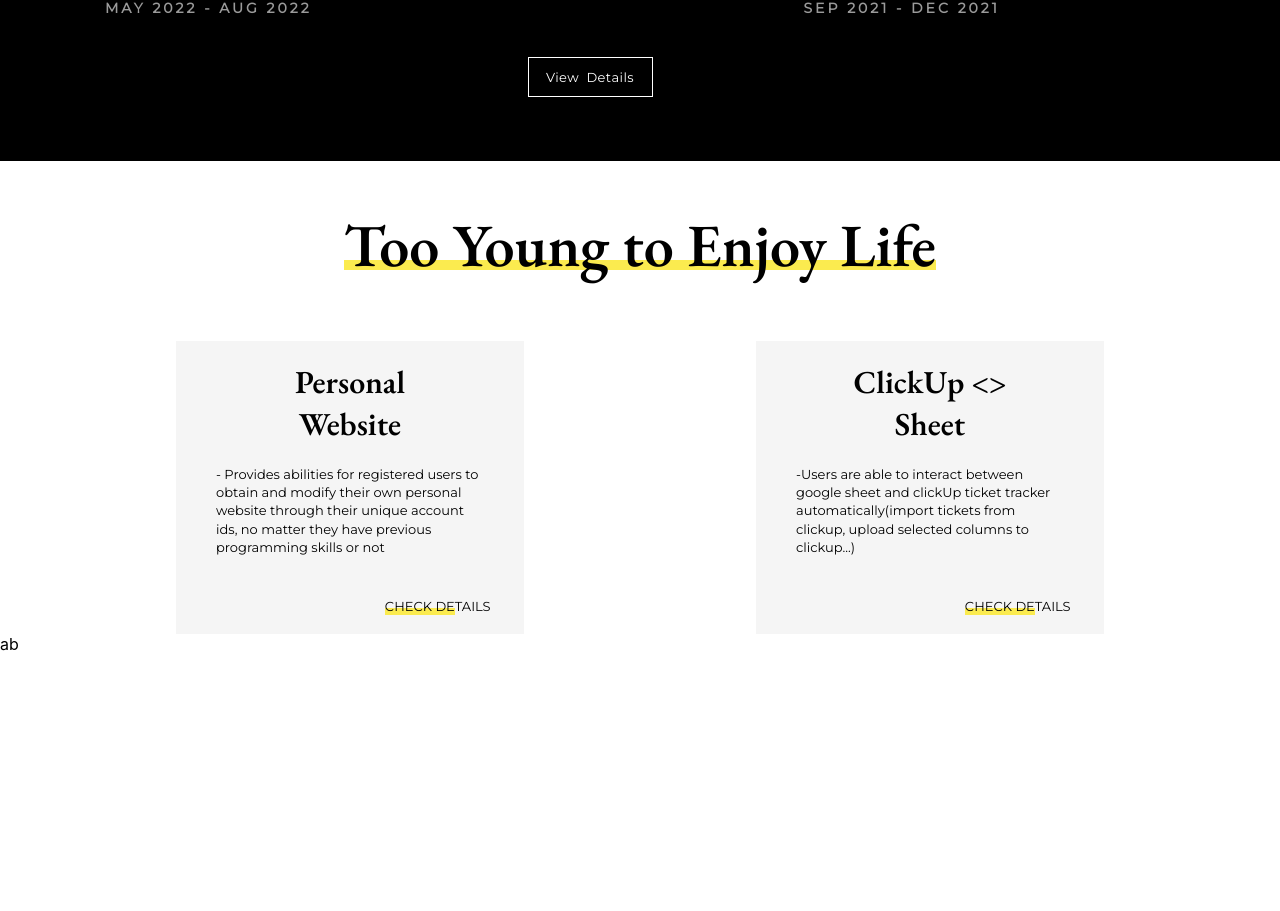
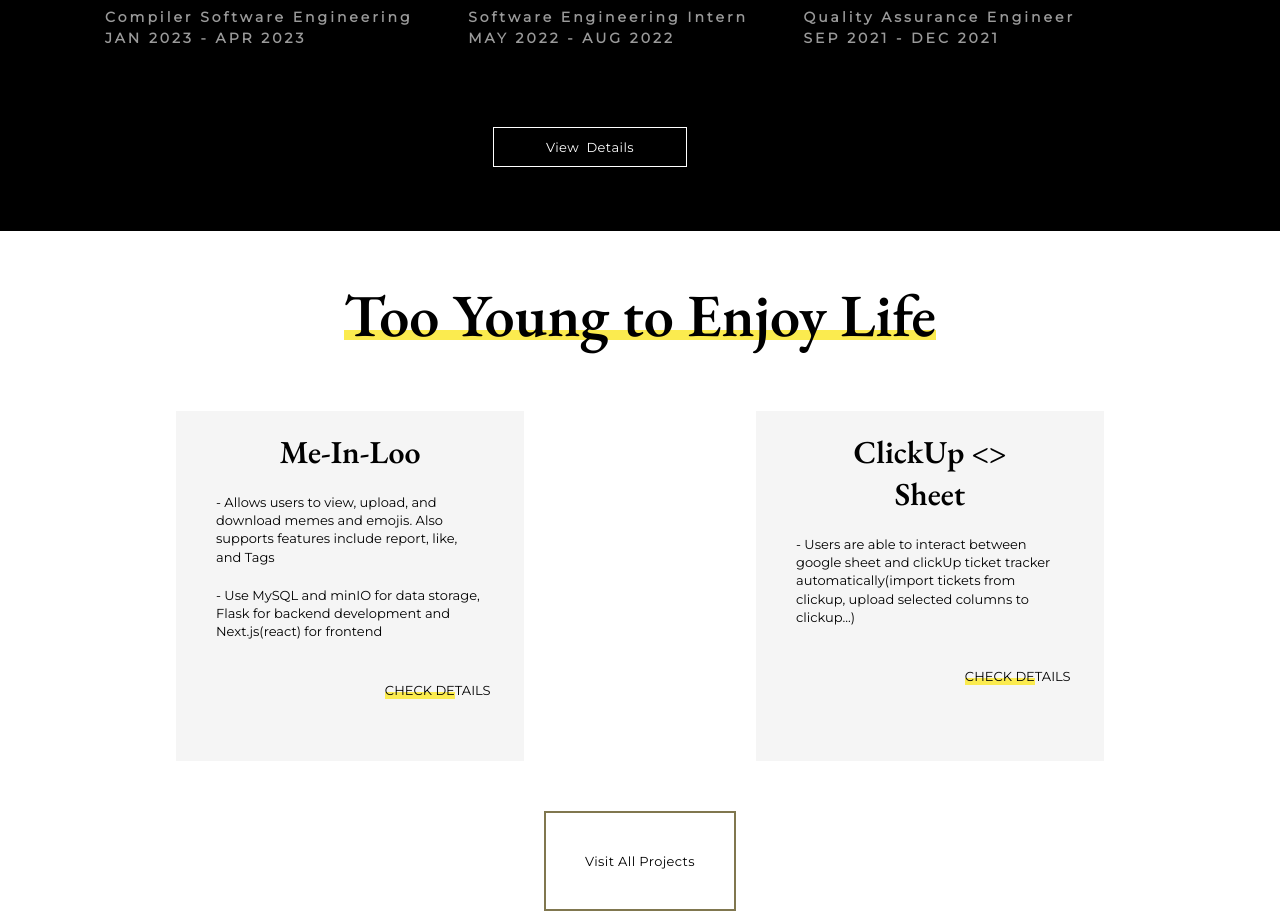
Before and after one commit to Feng-12138/personal_website, a Next.js app in the folder front_end/: page /main in a window 1280 px wide. Shown: the part 1659-2570 px from the top of the page. Before the commit the page ends 2393 px from the top, so only its background shows below. Built offline with nearby package versions, Linux system fonts and the light colour scheme.

Commit message:
finish main page

```diff
--- a/front_end/component/mainBody.tsx
+++ b/front_end/component/mainBody.tsx
@@ -82,6 +82,13 @@ export default function MainBody() {
     time: "MAY 2022 - AUG 2022",
   };
 
+  const informationHuawei = {
+    link: "https://www.huawei.com/ca/",
+    name: "Huawei Canada",
+    title: "Compiler Software Engineering",
+    time: "JAN 2023 - APR 2023",
+  };
+
   const informationTribalScale = {
     link: "https://www.tribalscale.com/",
     name: "TribalScale.Inc",
@@ -89,17 +96,19 @@ export default function MainBody() {
     time: "SEP 2021 - DEC 2021",
   };
 
-  const projectPersonalWebsite = {
-    name: "Personal Website",
+  const projectMeInLoo = {
+    name: "Me-In-Loo",
     description:
-      "- Provides abilities for registered users to obtain and modify their own personal website through their unique account ids, no matter they have previous programming skills or not",
-    href: "https://github.com/Feng-12138/personal_website",
+      "- Allows users to view, upload, and download memes and emojis. Also supports features include report, like, and Tags",
+    description2:
+      "- Use MySQL and minIO for data storage, Flask for backend development and Next.js(react) for frontend",
+    href: "https://github.com/joycedaiyt/Me-In-Loo",
   };
 
   const projectClickUp = {
     name: "ClickUp <> Sheet",
     description:
-      "-Users are able to interact between google sheet and clickUp ticket tracker automatically(import tickets from clickup, upload selected columns to clickup...)",
+      "- Users are able to interact between google sheet and clickUp ticket tracker automatically(import tickets from clickup, upload selected columns to clickup...)",
     href: " https://github.com/Feng-12138/clickup-public-version",
   };
   return (
@@ -236,10 +245,11 @@ export default function MainBody() {
             style={{
               display: "flex",
               justifyContent: "space-between",
-              marginTop: 50,
+              marginTop: 80,
               marginLeft: -40,
             }}
           >
+            <WorkingInfo information={informationHuawei} />
             <WorkingInfo information={informationTalka} />
             <WorkingInfo information={informationTribalScale} />
           </div>
@@ -255,8 +265,9 @@ export default function MainBody() {
                 fontFamily: "Montserrat",
                 fontSize: 13,
                 height: 40,
-                width: 125,
+                width: "20%",
                 textTransform: "none",
+                marginTop: 40,
               }}
             >
               View&nbsp; Details
@@ -297,14 +308,37 @@ export default function MainBody() {
             justifyContent: "space-around",
           }}
         >
-          <ProjectInfo
-            projectInfo={projectPersonalWebsite}
-            windowWidth={windowWidth}
-          />
+          <ProjectInfo projectInfo={projectMeInLoo} windowWidth={windowWidth} />
           <ProjectInfo projectInfo={projectClickUp} windowWidth={windowWidth} />
         </div>
       </div>
-      <div style={{ height: 100, color: "black" }}> ab</div>
+      <div
+        style={{
+          height: 100,
+          marginTop: 50,
+          display: "flex",
+          justifyContent: "center",
+          marginBottom: 50,
+        }}
+      >
+        <Button
+          variant="outlined"
+          style={{
+            borderColor: "#80774f",
+            color: "black",
+            width: "15%",
+            borderWidth: "2px",
+            borderRadius: 0,
+            fontFamily: "Montserrat",
+            fontSize: 13,
+            textTransform: "none",
+            fontWeight: 500,
+          }}
+        >
+          {" "}
+          Visit All Projects
+        </Button>
+      </div>
     </div>
   );
 }
--- a/front_end/component/projectInfo.tsx
+++ b/front_end/component/projectInfo.tsx
@@ -35,7 +35,8 @@ export const ProjectInfo = (props: {
         paddingTop: 20,
         paddingBottom: 20,
         width: "30%",
-        height: (1440 / windowWidth) * 260,
+        height: (1440 / windowWidth) * 300 + 50,
+        maxHeight: 350,
       }}
     >
       <div
@@ -63,6 +64,19 @@ export const ProjectInfo = (props: {
         }}
       >
         {projectInfo.description}
+      </div>
+      <div
+        style={{
+          fontFamily: "Montserrat",
+          fontSize: 13,
+          textAlign: "left",
+          paddingLeft: 40,
+          paddingRight: 40,
+          marginTop: 20,
+          lineHeight: 1.4,
+        }}
+      >
+        {projectInfo.description2}
       </div>
       <div
         style={{
--- a/front_end/pages/index.tsx
+++ b/front_end/pages/index.tsx
@@ -63,9 +63,9 @@ function HomePage(props: {}) {
             color: "white",
             borderColor: "white",
             borderRadius: 0,
-            width: "35%",
+            width: "18vw",
             fontFamily: "Montserrat",
-            fontSize: "13px",
+            fontSize: "0.5vw",
             fontWeight: 600,
             height: "40px",
             top: "17vh",
--- /dev/null
+++ b/front_end/pages/qualifications/index.tsx
@@ -0,0 +1,5 @@
+const QualificationPage = () => {
+  return <></>;
+};
+
+export default QualificationPage;
--- a/front_end/styles/globals.css
+++ b/front_end/styles/globals.css
@@ -1,6 +1,7 @@
 
 html {
-  width: fit-content;
+  width: 100vw;
+  height: 100vh;
 }
 body {
   padding: 0;
@@ -51,7 +52,7 @@ a {
   font-family: "EB Garamond";
   font-style: normal;
   font-weight: 600;
-  font-size: 4rem;
+  font-size: 4.5vw;
   /* white-space: nowrap; */
   color: white
 }
```
